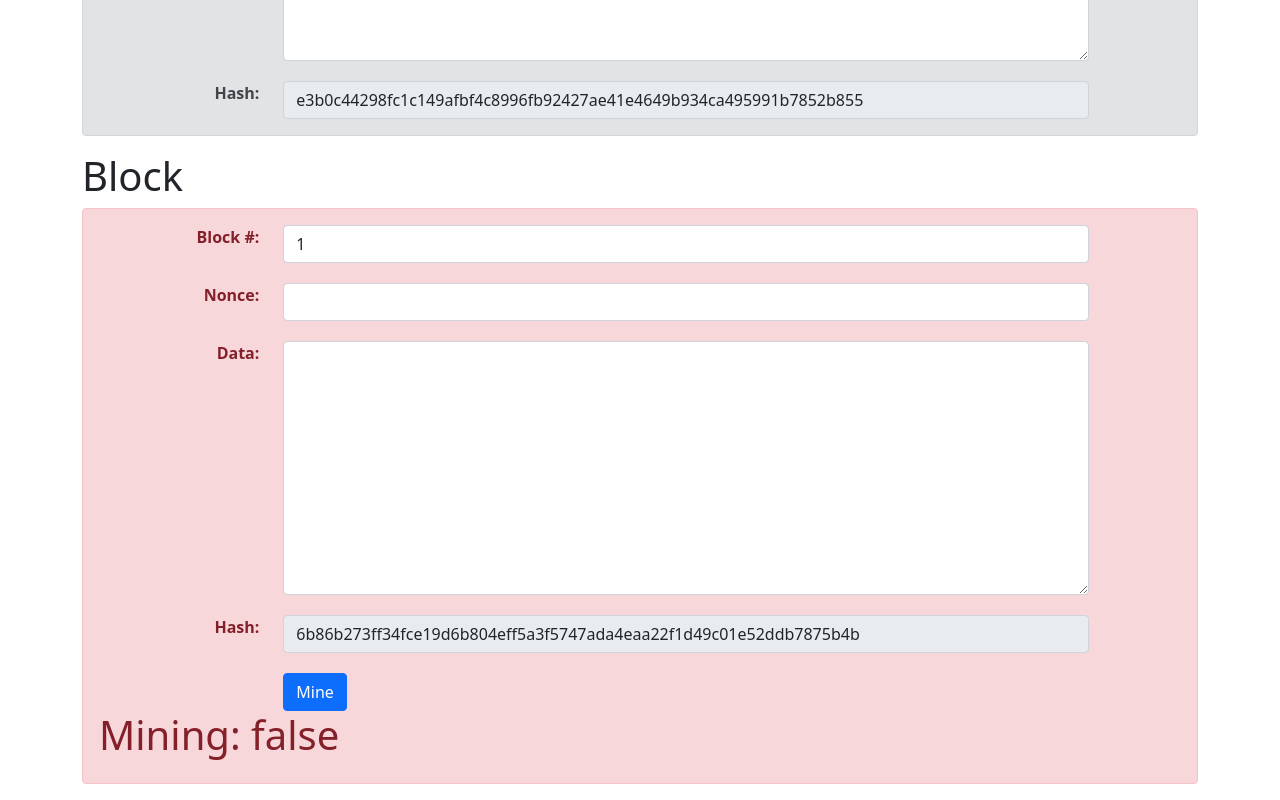
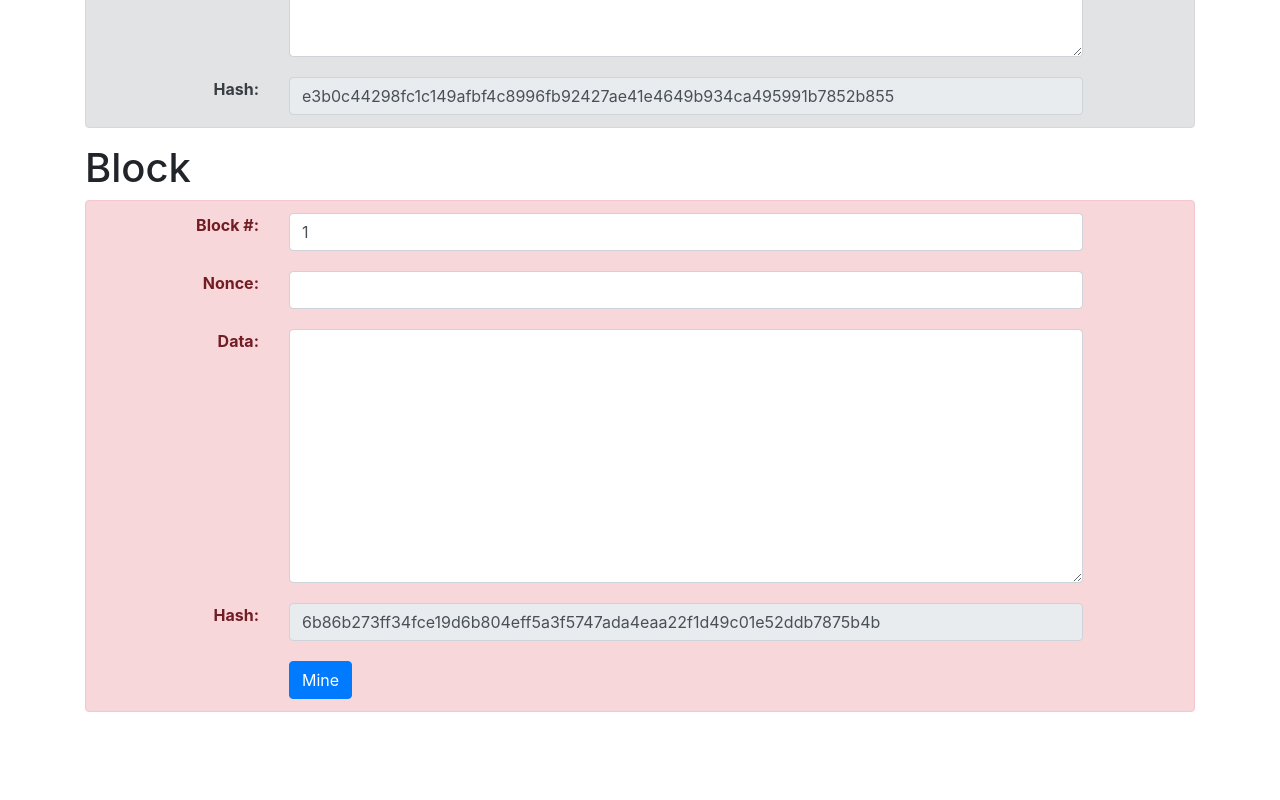
Before and after one commit to pachun/how-to-blockchain, a React (Create React App) app: page / in a window 1280 px wide. Shown: the part 266-1066 px from the top of the page. After the commit the page ends 994 px from the top, so only its background shows below. Built offline with nearby package versions, Linux system fonts and the light colour scheme.

Commit message:
Show loading indicator while mining a block

```diff
--- a/package.json
+++ b/package.json
@@ -3,10 +3,11 @@
   "version": "0.1.0",
   "private": true,
   "dependencies": {
-    "bootstrap": "^5.0.0",
+    "bootstrap": "^4.0.0",
     "react": "^16.2.0",
     "react-dom": "^16.2.0",
     "react-scripts": "1.1.0",
+    "react-spinners": "^0.2.5",
     "reactstrap": "^5.0.0-alpha.4",
     "sha.js": "^2.4.10"
   },
--- a/src/BlockExample.js
+++ b/src/BlockExample.js
@@ -1,4 +1,5 @@
 import React from 'react'
+import { PulseLoader } from 'react-spinners'
 import shajs from 'sha.js'
 import {
   Alert,
@@ -34,16 +35,15 @@ class BlockExample extends React.Component {
   }
 
   hash = block => shajs('sha256').update(`${block.blockNumber}${block.nonce}${block.data}`).digest('hex')
-  updateBlockNumber = event => this.setState({ ...this.state, block: { blockNumber: event.target.value } })
-  updateNonce = event => this.setState({ ...this.state, block: { nonce: event.target.value } })
-  updateData = event => this.setState({ ...this.state, block: { data: event.target.value } })
+  updateBlockNumber = event => this.setState({ block: { blockNumber: event.target.value } })
+  updateNonce = event => this.setState({ block: { nonce: event.target.value } })
+  updateData = event => this.setState({ block: { data: event.target.value } })
   valid = block => this.hash(block).substring(0, 4) === "0000"
   backgroundColor = () => this.valid(this.state.block) ? "success" : "danger"
 
   blockToMine = () => { return { blockNumber: this.state.block.blockNumber, data: this.state.block.data, nonce: 0} }
-  startMining = () => this.setState({block: this.state.block, mining: true}, this.mine)
-  mine = () => {
-    this.setState({...this.state, mining: true})
+  mine = () => this.setState({block: this.state.block, mining: true}, () => setTimeout(this.findValidNonce, 6))
+  findValidNonce = () => {
     for(var solvedBlock = this.blockToMine(); !this.valid(solvedBlock); solvedBlock.nonce++) {}
     this.setState({block: solvedBlock, mining: false})
   }
@@ -93,15 +93,18 @@ class BlockExample extends React.Component {
           </Row>
 
           <Row style={style.notTopRow}>
-            <Col xs='2'/>
+            <Col xs='2' style={style.label}>
+          </Col>
             <Col xs='9'>
-              <Button color="primary" onClick={ this.startMining }>
-                Mine
+              <Button color="primary" onClick={ this.mine }>
+                { !this.state.mining && <span>Mine</span> }
+                <PulseLoader
+                  color={'#d1e5fd'}
+                  loading={this.state.mining}
+                />
               </Button>
             </Col>
           </Row>
-
-          <h1>Mining: { `${this.state.mining}` }</h1>
         </Alert>
       </Container>
     )
```
Also changed, not shown: 2 other files (tests, documents, lock files or other folders).
